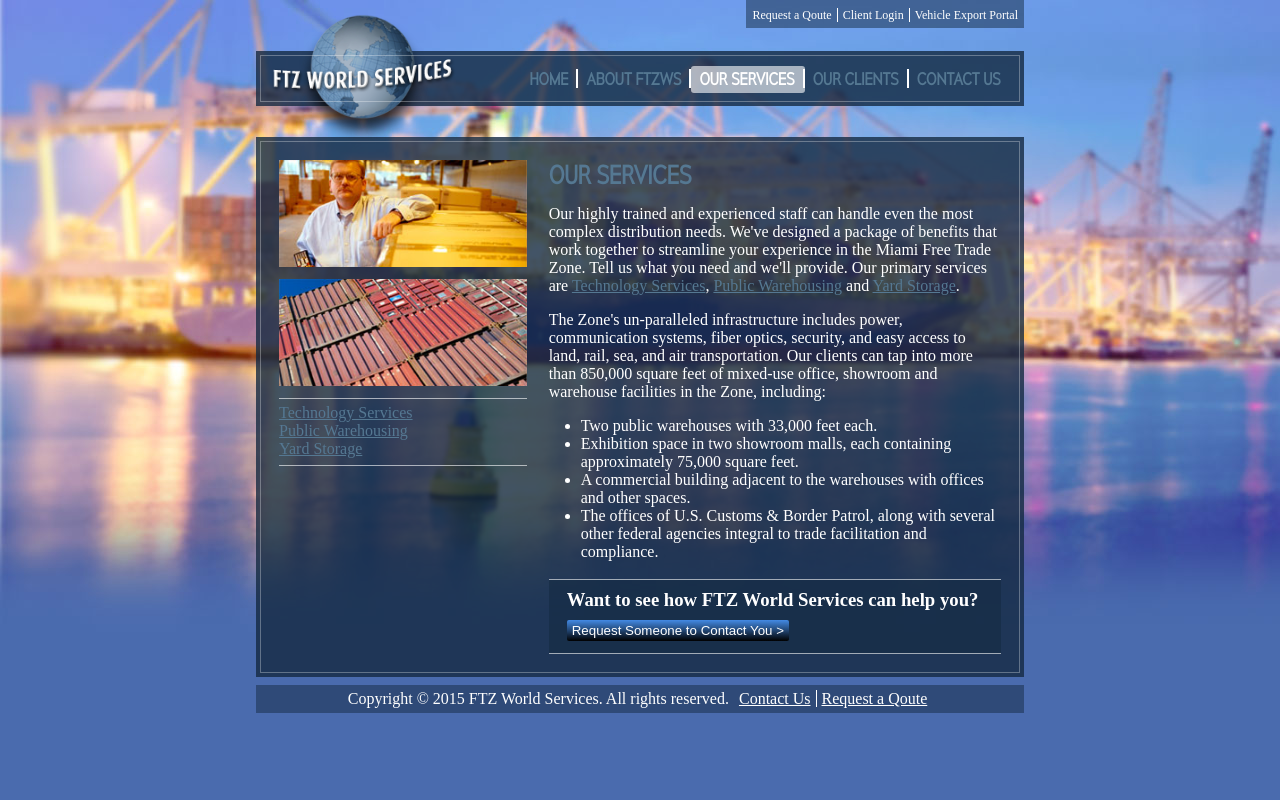
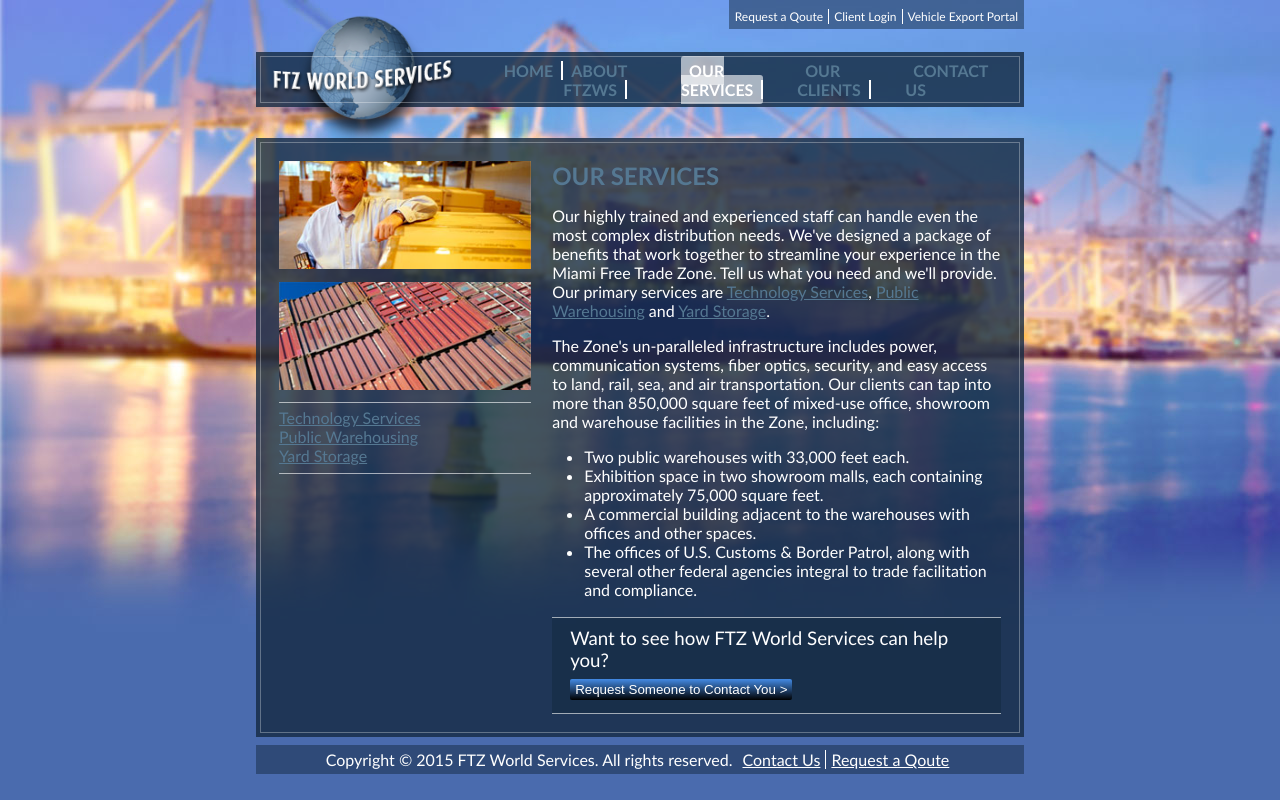
Before and after one commit to akashdoppalapudi/frontend-task-2, a plain HTML site: page services.html in a window 1280 px wide. Drawn offline with Linux system fonts and the light colour scheme.

Commit message:
Added correct fonts
Removed the wrong fonts folder.

```diff
--- a/styles.css
+++ b/styles.css
@@ -1,16 +1,11 @@
-@font-face {
-  font-family: "mesmerize-sc-lt";
-  src: url("./fonts/mesmerize-sc-lt.otf") format("opentype");
-  font-style: normal;
-}
-
 body {
 	margin: 0;
 	padding: 0;
-  background-image: url("./images/bg.jpg");
+	background-image: url('./images/bg.jpg');
 	background-repeat: no-repeat;
 	background-size: cover;
 	background-attachment: fixed;
+	font-family: 'Trebuchet MS';
 }
 
 .page-container {
@@ -83,7 +78,6 @@ header img {
 	margin: 0;
 	padding: 0 1rem;
 	color: #557892;
-  font-family: "mesmerize-sc-lt";
 	font-weight: bolder;
 }
 
@@ -106,7 +100,6 @@ header img {
 .qoute h1 {
 	margin: 0;
 	color: #fff;
-  font-family: "mesmerize-sc-lt";
 	font-weight: lighter;
 	font-size: 250%;
 	letter-spacing: 10px;
@@ -194,7 +187,6 @@ main {
 
 .content h2 {
 	color: #557892;
-  font-family: "mesmerize-sc-lt";
 	margin: 0;
 }
 
@@ -223,6 +215,7 @@ main {
 }
 
 .help h3 {
+	font-weight: normal;
 	color: #fff;
 	margin: 0;
 }
```
Also changed, not shown: index.html (+1 -5 lines), fonts/mesmerize-sc-lt.otf (deleted). Lines whose indentation alone changed are shown as unchanged.
